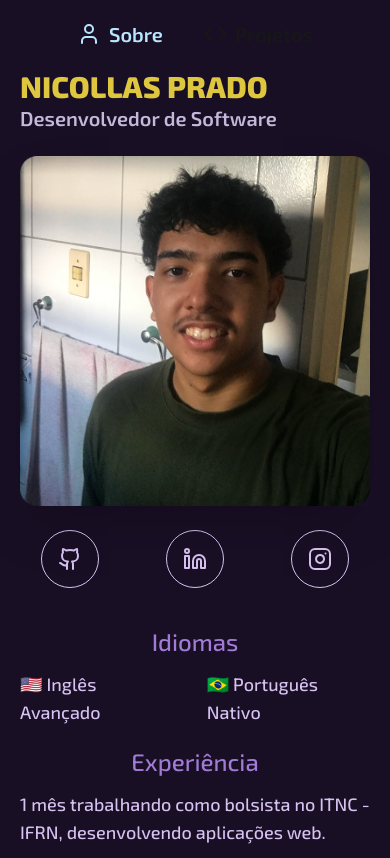
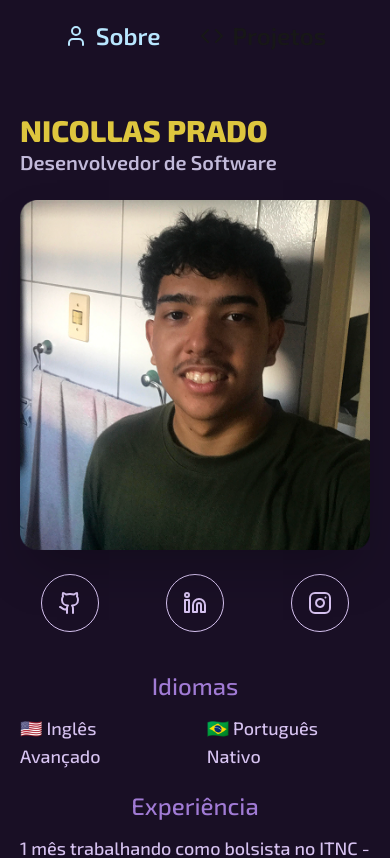
Before and after one commit to nicollasprado/portfolio-v2, a Next.js app: page / in a window 390 px wide. Shown: the top 858 px of the page. Built offline with nearby package versions, Linux system fonts and the light colour scheme.

Commit message:
feat: added gap between nav and main in mobile

```diff
--- a/src/app/page.tsx
+++ b/src/app/page.tsx
@@ -15,9 +15,10 @@ export default function Main() {
   const isMobile = width <= 1024;
 
   return (
-    <div className="flex flex-col items-center h-full">
+    <div className="flex flex-col items-center h-full xl:gap-0 gap-10">
+      <header>
         <nav className="flex gap-15 mt-5">
-        <ol className="flex gap-10 text-foreground font-semibold text-xl">
+          <ol className="flex gap-10 text-foreground font-semibold xl:text-xl text-2xl">
             <li>
               <button
                 type="button"
@@ -42,6 +43,7 @@ export default function Main() {
             </li>
           </ol>
         </nav>
+      </header>
 
       <AnimatePresence>
         <motion.div
```
Lines whose indentation alone changed are shown as unchanged.
